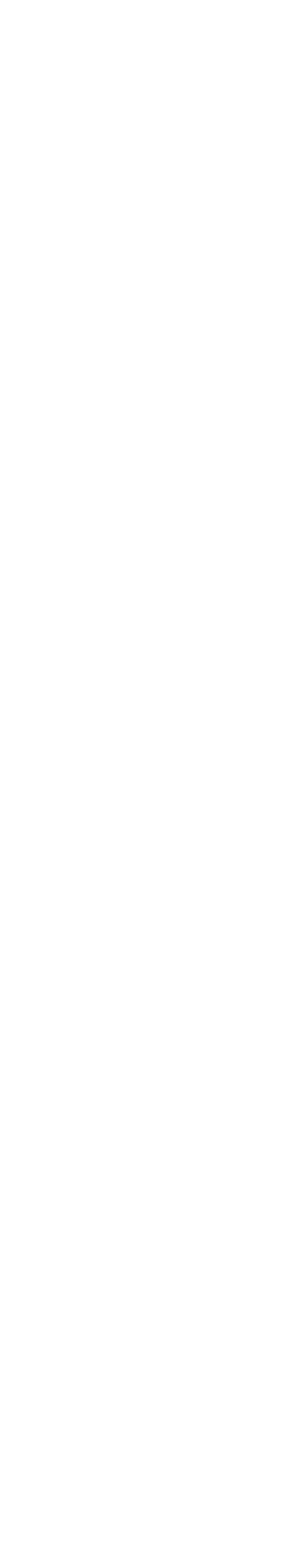
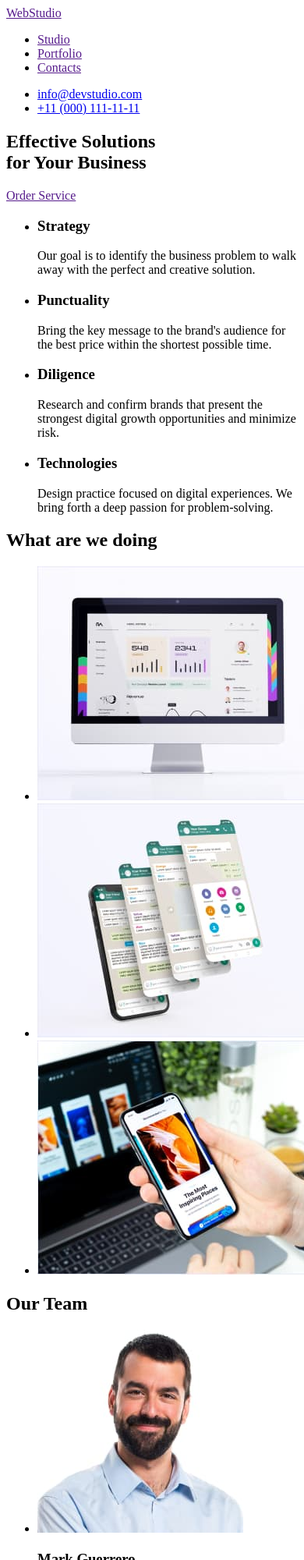
Before and after one commit to Tim-Pashkevych-GoIT-Bootcamp/goit-markup-hw-01, a plain HTML site: page index.html in a window 390 px wide. Shown: the top 2000 px of the page at 78% size. Before the commit the page ends 844 px from the top, so only its background shows below. Drawn offline with Linux system fonts and the light colour scheme.

Commit message:
Added Semantics HTML template for a home page

```diff
--- a/index.html
+++ b/index.html
@@ -4,7 +4,157 @@
     <meta charset="UTF-8" />
     <meta http-equiv="X-UA-Compatible" content="IE=edge" />
     <meta name="viewport" content="width=device-width, initial-scale=1.0" />
-    <title>Document</title>
+    <title>Webstudio</title>
   </head>
-  <body></body>
+  <body>
+    <!-- Page Header  -->
+    <header>
+      <nav>
+        <a href=""><span>Web</span>Studio</a>
+        <ul>
+          <li><a href="">Studio</a></li>
+          <li><a href="">Portfolio</a></li>
+          <li><a href="">Contacts</a></li>
+        </ul>
+      </nav>
+      <ul>
+        <li><a href="mailto:info@devstudio.com">info@devstudio.com</a></li>
+        <li><a href="tel:+110001111111">+11 (000) 111-11-11</a></li>
+      </ul>
+    </header>
+
+    <!-- Page Main block -->
+    <main>
+      <!-- Hero section-->
+      <section>
+        <h1>Effective Solutions<br />for Your Business</h1>
+        <a href="">Order Service</a>
+      </section>
+
+      <!-- Our features section -->
+      <section>
+        <h2 hidden>Our features</h2>
+        <ul>
+          <li>
+            <h3>Strategy</h3>
+            <p>
+              Our goal is to identify the business problem to walk away with the perfect and
+              creative solution.
+            </p>
+          </li>
+          <li>
+            <h3>Punctuality</h3>
+            <p>
+              Bring the key message to the brand's audience for the best price within the shortest
+              possible time.
+            </p>
+          </li>
+          <li>
+            <h3>Diligence</h3>
+            <p>
+              Research and confirm brands that present the strongest digital growth opportunities
+              and minimize risk.
+            </p>
+          </li>
+          <li>
+            <h3>Technologies</h3>
+            <p>
+              Design practice focused on digital experiences. We bring forth a deep passion for
+              problem-solving.
+            </p>
+          </li>
+        </ul>
+      </section>
+
+      <!-- Our services section -->
+      <section>
+        <h2>What are we doing</h2>
+        <ul>
+          <li>
+            <a href=""
+              ><img
+                src="./images/our-services/marketing.jpg"
+                alt="Desktop monitor with opened an analytics website"
+                width="360"
+                height="300"
+            /></a>
+          </li>
+          <li>
+            <a href=""
+              ><img
+                src="./images/our-services/app-design.jpg"
+                alt="Mockup design for a mobile app"
+                width="360"
+                height="300"
+            /></a>
+          </li>
+          <li>
+            <a href=""
+              ><img
+                src="./images/our-services/website-design.jpg"
+                alt="Man is working on laptop and looking at his cell phone"
+                width="360"
+                height="300"
+            /></a>
+          </li>
+        </ul>
+      </section>
+
+      <!-- Our team section -->
+      <section>
+        <h2>Our Team</h2>
+        <ul>
+          <li>
+            <img
+              src="./images/team-members/mark-guerrero.jpg"
+              alt="Portrait photo"
+              width="264"
+              height="260"
+            />
+            <h3>Mark Guerrero</h3>
+            <p>Product Designer</p>
+          </li>
+          <li>
+            <img
+              src="./images/team-members/tom-ford.jpg"
+              alt="Portrait photo"
+              width="264"
+              height="260"
+            />
+            <h3>Tom Ford</h3>
+            <p>Frontend Developer</p>
+          </li>
+          <li>
+            <img
+              src="./images/team-members/camila-garcia.jpg"
+              alt="Portrait photo"
+              width="264"
+              height="260"
+            />
+            <h3>Camila Garcia</h3>
+            <p>Marketing</p>
+          </li>
+          <li>
+            <img
+              src="./images/team-members/daniel-wilson.jpg"
+              alt="Portrait photo"
+              width="264"
+              height="260"
+            />
+            <h3>Daniel Wilson</h3>
+            <p>UI Designer</p>
+          </li>
+        </ul>
+      </section>
+    </main>
+
+    <!-- Page Footer -->
+    <footer>
+      <a href=""><span>Web</span>Studio</a>
+      <p>
+        Increase the flow of customers and sales for your business with digital marketing & growth
+        solutions.
+      </p>
+    </footer>
+  </body>
 </html>
```
